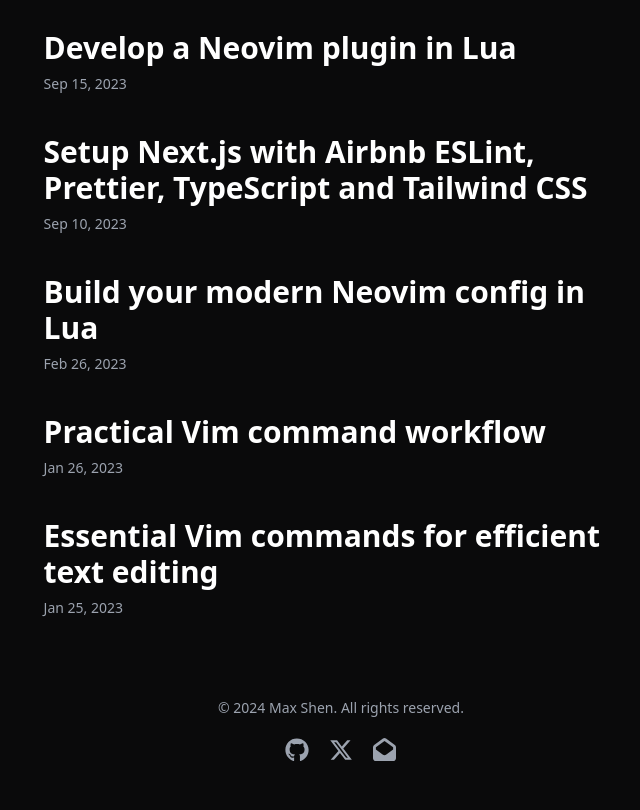
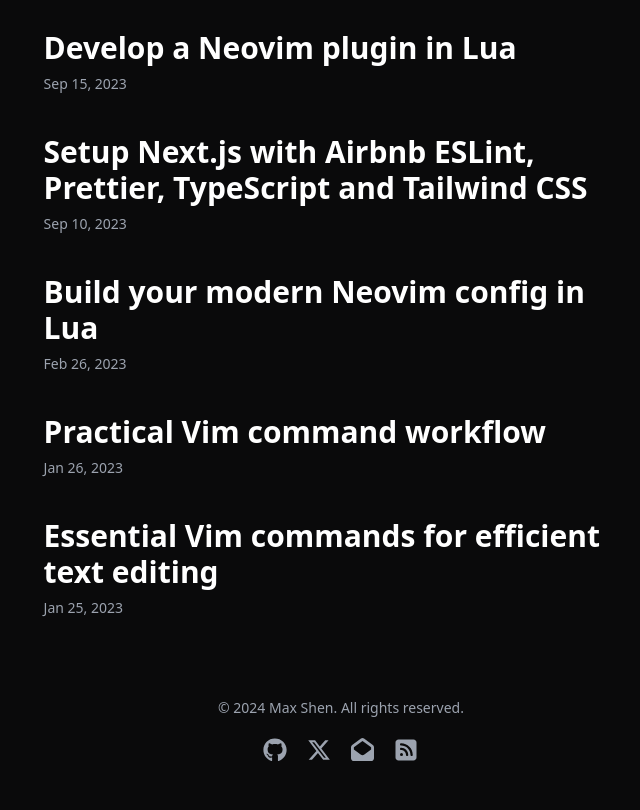
Before and after one commit to m4xshen/m4xshen.dev, an Astro site: page / in a window 1280 px wide. Shown: the part 734-1544 px from the top of the page, without its empty margins (299-939 px from the left). Built offline with nearby package versions, Linux system fonts and the light colour scheme; Astro itself is replaced by a stand-in of ours.

Commit message:
feat: add rss link to footer

```diff
--- a/src/components/Footer.astro
+++ b/src/components/Footer.astro
@@ -2,6 +2,7 @@
 import GitHub from '../icons/GitHub.astro';
 import X from '../icons/X.astro';
 import Email from '../icons/Email.astro';
+import RSS from '../icons/RSS.astro';
 const today = new Date();
 ---
 
@@ -32,6 +33,13 @@
       >
         <Email />
       </a>
+      <a
+        href="/rss.xml"
+        class="fill-gray-400 hover:fill-gray-100 transition duration-300"
+        aria-label="RSS"
+      >
+        <RSS />
+      </a>
     </div>
   </div>
 </footer>
--- /dev/null
+++ b/src/icons/RSS.astro
@@ -0,0 +1 @@
+<svg xmlns="http://www.w3.org/2000/svg" height="24" width="24" viewBox="0 0 448 512"><path d="M64 32C28.7 32 0 60.7 0 96L0 416c0 35.3 28.7 64 64 64l320 0c35.3 0 64-28.7 64-64l0-320c0-35.3-28.7-64-64-64L64 32zM96 136c0-13.3 10.7-24 24-24c137 0 248 111 248 248c0 13.3-10.7 24-24 24s-24-10.7-24-24c0-110.5-89.5-200-200-200c-13.3 0-24-10.7-24-24zm0 96c0-13.3 10.7-24 24-24c83.9 0 152 68.1 152 152c0 13.3-10.7 24-24 24s-24-10.7-24-24c0-57.4-46.6-104-104-104c-13.3 0-24-10.7-24-24zm0 120a32 32 0 1 1 64 0 32 32 0 1 1 -64 0z"/></svg>
```
